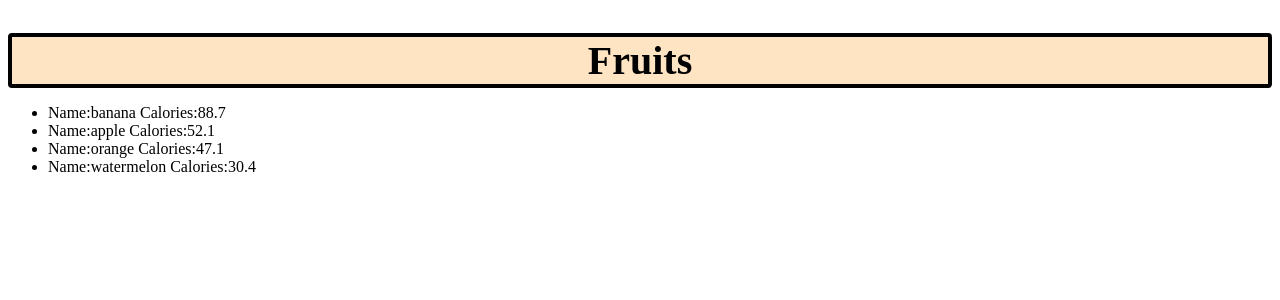
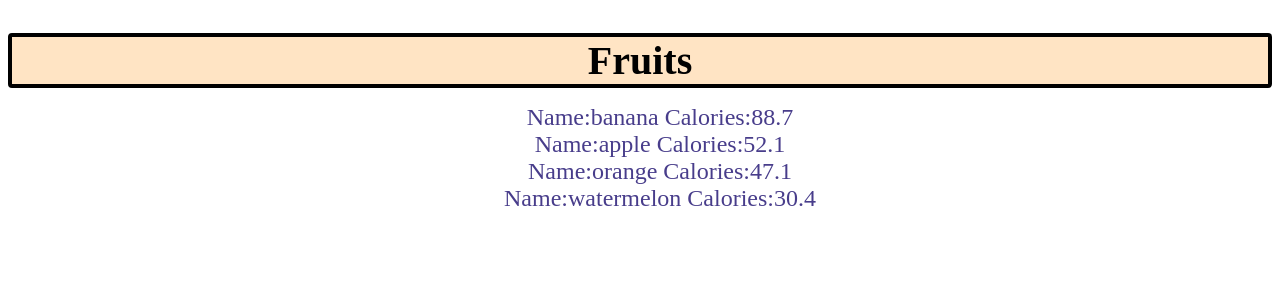
Before and after one commit to benshabbat/TutorialReact, a React (Vite) app in the folder my-react-app/: page / in a window 1280 px wide. Shown: the top 300 px of the page. Built offline with nearby package versions, Linux system fonts and the light colour scheme.

Commit message:
style for list items

```diff
--- a/my-react-app/src/index.css
+++ b/my-react-app/src/index.css
@@ -33,3 +33,17 @@
   border-radius: 4px;
   margin-bottom: 8px;
 }
+
+.list-items li {
+  text-align: center;
+  color: darkslateblue;
+  font-size: 1.5em;
+  list-style: none;
+
+}
+.list-items li:hover {
+  cursor: pointer;
+  background-color: hsl(248, 35%, 65%);
+
+
+}
```
